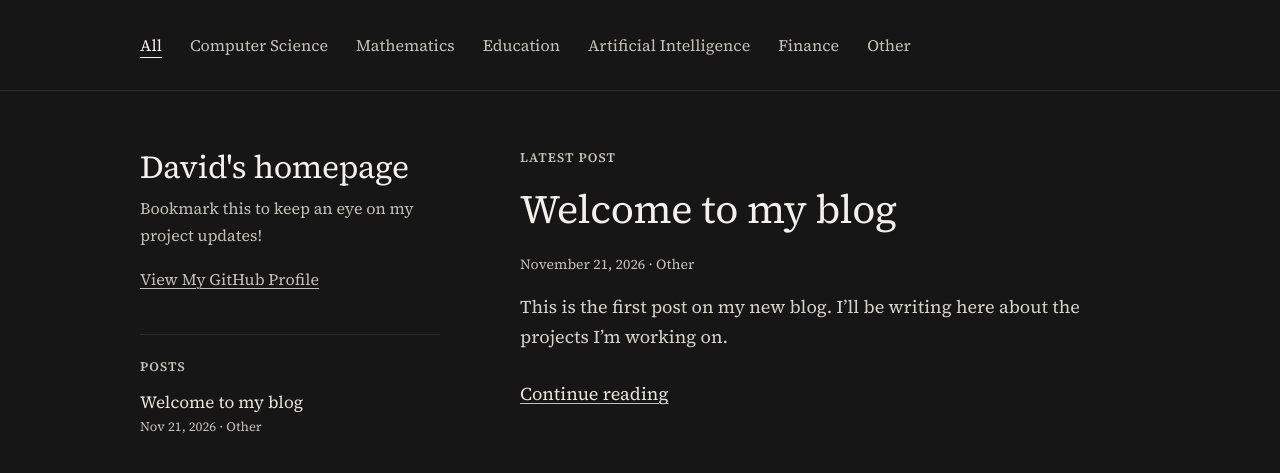
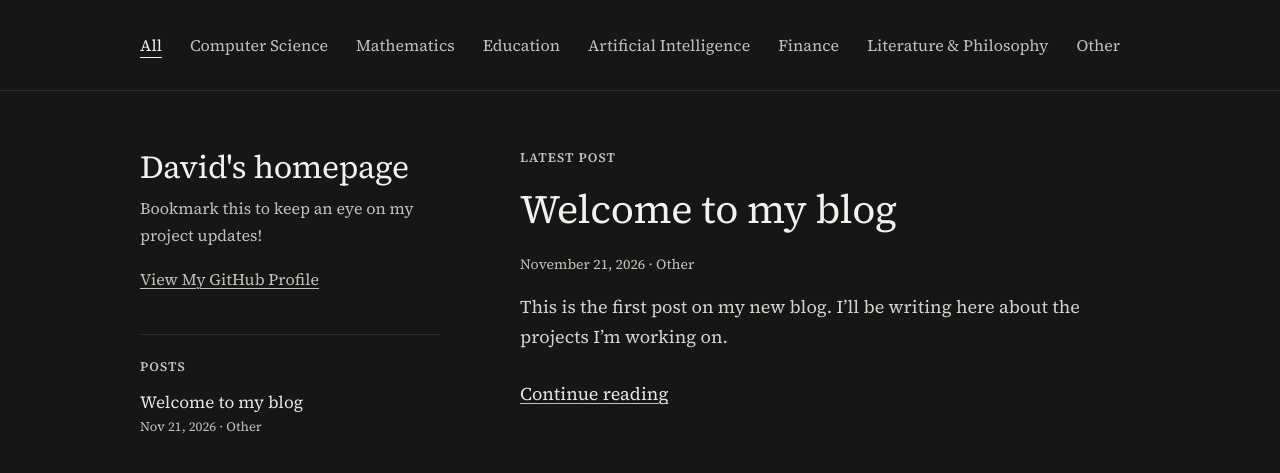
Before and after one commit to David-Berntsson/David-Berntsson.github.io, a Jekyll site: the page built from index.md, in a window 1280 px wide. Shown: the top 473 px of the page. Built offline with Jekyll 4.4.1, drawn with Linux system fonts in a browser that asks for light colours.

Commit message:
Add Literature & Philosophy category to config

```diff
--- a/_config.yml
+++ b/_config.yml
@@ -22,5 +22,7 @@ topics:
     slug: artificial-intelligence
   - name: Finance
     slug: finance
+  - name: Literature & Philosophy
+    slug: Literature & Philosophy
   - name: Other
     slug: other
```
